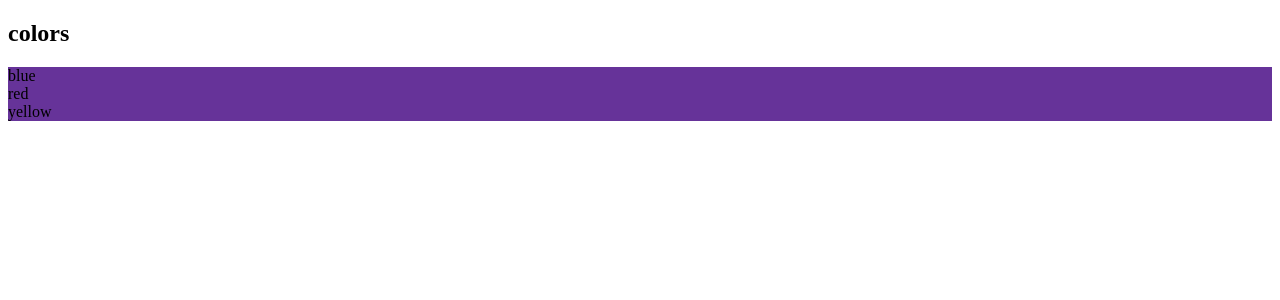
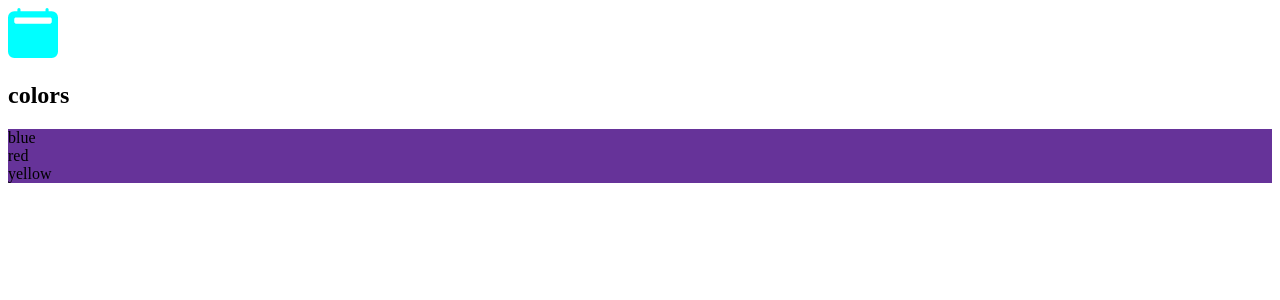
Before and after one commit to level1cr3/learnReact, a React (Vite) app: page / in a window 1280 px wide. Shown: the top 300 px of the page. Built offline with nearby package versions, Linux system fonts and the light colour scheme.

Commit message:
UI Library and react icons lib

```diff
--- a/package.json
+++ b/package.json
@@ -12,6 +12,7 @@
     "bootstrap": "^5.3.2",
     "react": "^18.2.0",
     "react-dom": "^18.2.0",
+    "react-icons": "^4.7.1",
     "styled-components": "^6.1.1"
   },
   "devDependencies": {
--- a/src/App.tsx
+++ b/src/App.tsx
@@ -1,10 +1,12 @@
 import ListGroup from "./components/ListGroup";
 import "./App.css";
+import { BsCalendar2Fill } from "react-icons/bs";
 
 function App() {
   const colors = ["blue", "red", "yellow"];
   return (
     <>
+      <BsCalendar2Fill color="cyan" size={50} />
       <ListGroup
         items={colors}
         heading="colors"
```
Also changed, not shown: src/Notes.txt, 1 other file (tests, documents, lock files or other folders).
